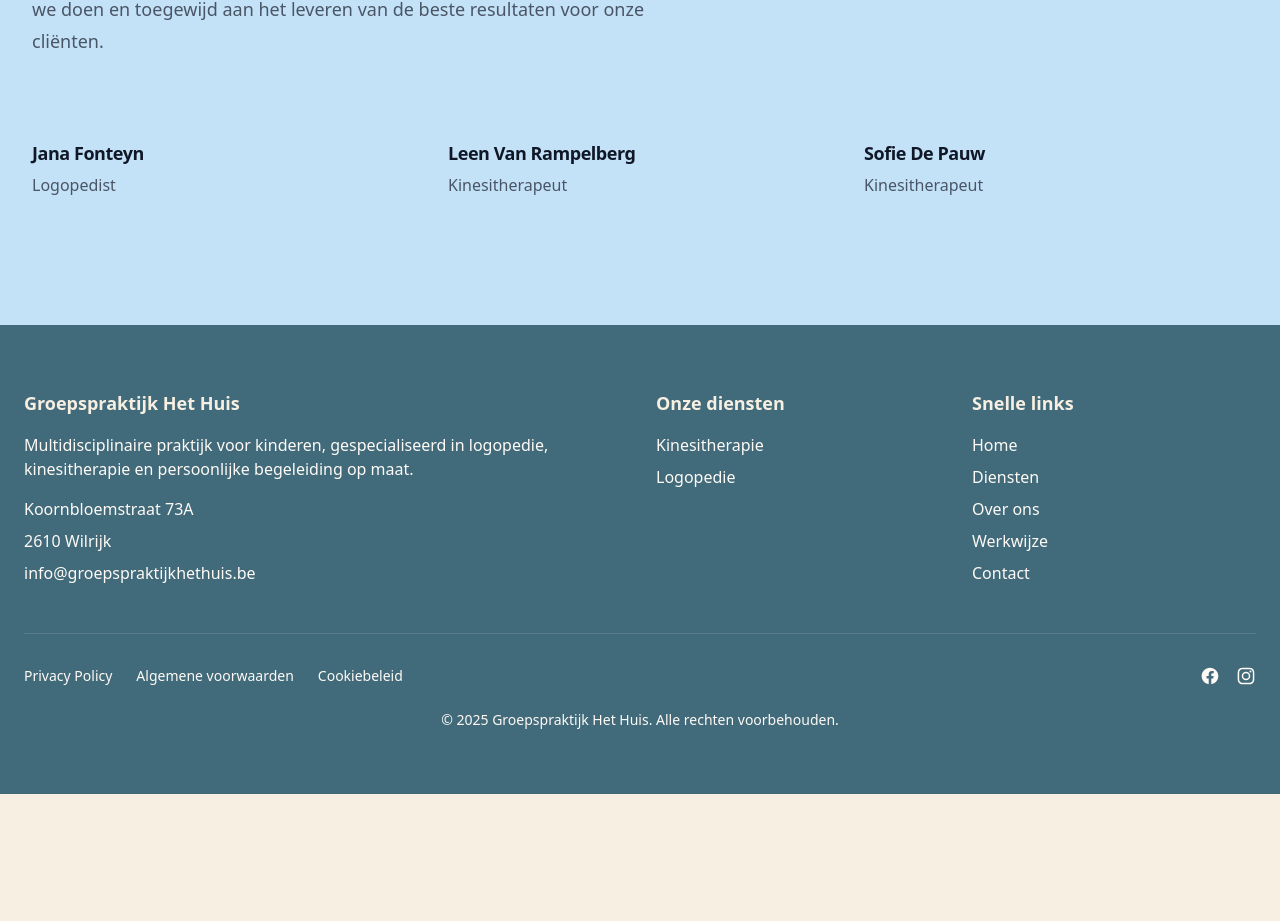
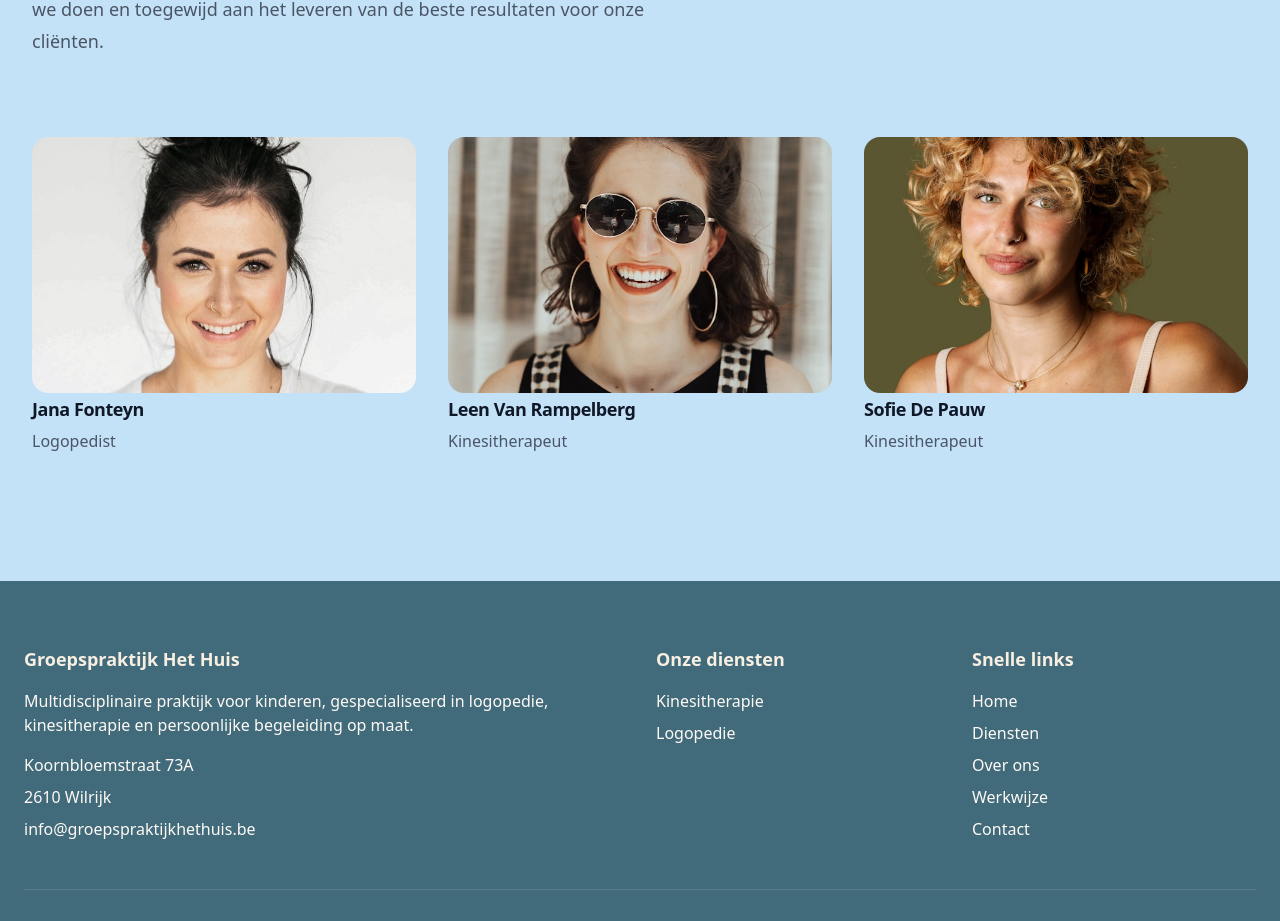
Before and after one commit to codeinkbe/groepspraktijkhethuis, a Next.js app: page /over-ons in a window 1280 px wide. Shown: the part 1135-2056 px from the top of the page. Before the commit the page ends 1929 px from the top, so only its background shows below. Built offline with nearby package versions, Linux system fonts and the light colour scheme.

Commit message:
Add team images back to over-ons page

```diff
--- a/app/over-ons/page.tsx
+++ b/app/over-ons/page.tsx
@@ -1,4 +1,5 @@
 // import Image from "next/image";
+import Image from "next/image";
 import type { Metadata } from "next";
 import { MotionHeader, MotionCard } from "@/lib/Animations";
 
@@ -180,6 +181,13 @@ function Team() {
           {team.map((person, index) => (
             <MotionCard key={index} index={index}>
               <li>
+                <Image
+                  alt=""
+                  src={person.imageUrl}
+                  className="aspect-3/2 w-full rounded-2xl object-cover"
+                  width={300}
+                  height={200}
+                />
                 <div>
                   <h3 className="text-lg/8 font-semibold tracking-tight text-gray-900">
                     {person.name}
```
